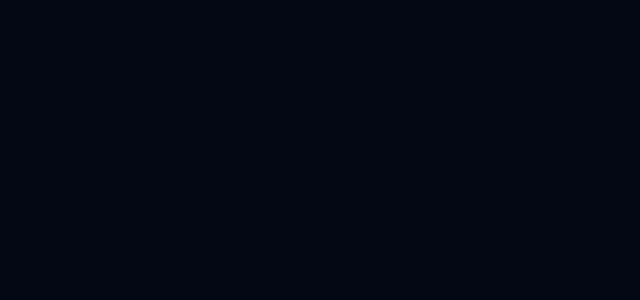
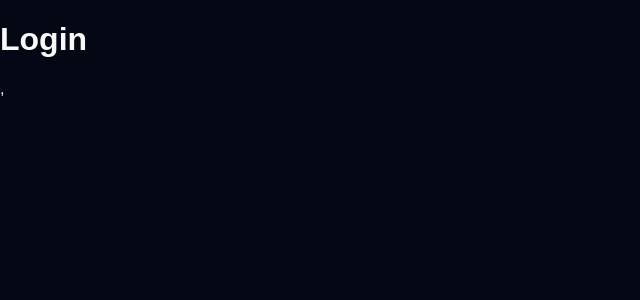
Before and after one commit to Sadrah-Alsabagh/Disney_Front_Clone, a React (Create React App) app in the folder disney/: page / in a window 1280 px wide. Shown: the top 300 px of the page, without its empty margins (0-640 px from the left). Built offline with nearby package versions, Linux system fonts and the light colour scheme.

Commit message:
some fixes

```diff
--- a/disney/src/App.js
+++ b/disney/src/App.js
@@ -1,17 +1,14 @@
-import {BrowserRouter as Router, Switch, Route} from "react-router-dom";
+import React from 'react';
+import {BrowserRouter as Router, Routes, Route, useRoutes} from "react-router-dom";
 import Login from "./components/Login";
 import './App.css';
 
 function App() {
   return (
     <div className="App">
-    <Router>
-    <Switch>
-    <Route exact path='/'>
-    <Login/>
-    </Route>
-    </Switch>
-    </Router>
+   <Routes>
+  <Route path="/" element={<Login />} />
+</Routes>
     </div>
   );
 }
--- a/disney/src/components/Login.js
+++ b/disney/src/components/Login.js
@@ -1,7 +1,8 @@
-import styled from 'styled-components';
+import React from 'react';
+// import styled from 'styled-components';
 
-const Login = (props) => {
-   <h1> Hello </h1>
-}
+const Login = (props) => (
+   <h1> Login </h1>
+)
 
 export default Login;
--- a/disney/src/index.js
+++ b/disney/src/index.js
@@ -1,12 +1,16 @@
 import React from 'react';
 import ReactDOM from 'react-dom/client';
+import {BrowserRouter} from "react-router-dom";
+
 import './index.css';
 import App from './App';
 
 const root = ReactDOM.createRoot(document.getElementById('root'));
 root.render(
   <React.StrictMode>
+     <BrowserRouter>
     <App />
+  </BrowserRouter>,
   </React.StrictMode>
 );
 
```
